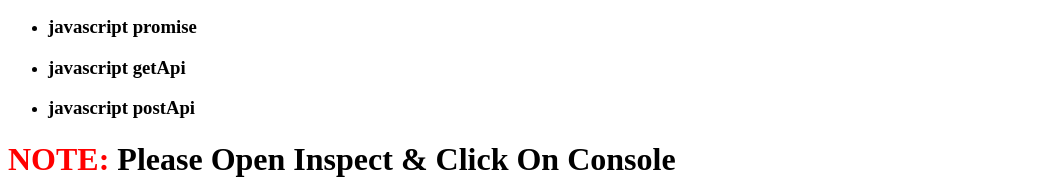
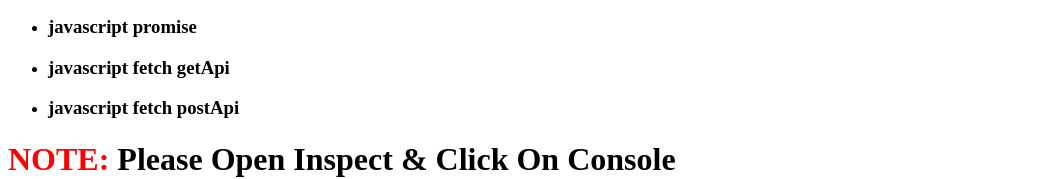
Before and after one commit to syedfawadhashmi5/JavaScript-Callback-Function, a plain HTML site: page index.html in a window 1280 px wide. Shown: the part 186-365 px from the top of the page, without its empty margins (0-1044 px from the left). Drawn offline with Linux system fonts and the light colour scheme.

Commit message:
Update index.html
upadte index.html

```diff
--- a/index.html
+++ b/index.html
@@ -25,10 +25,10 @@
             <h3 onclick="getdata()"> javascript promise</h3>
         </li>
         <li>
-            <h3 onclick="getapi()"> javascript getApi</h3>
+            <h3 onclick="getapi()"> javascript fetch getApi</h3>
         </li>
         <li>
-            <h3 onclick="postapi()"> javascript postApi</h3>
+            <h3 onclick="postapi()"> javascript fetch postApi</h3>
         </li>
     </ul>
 
```
